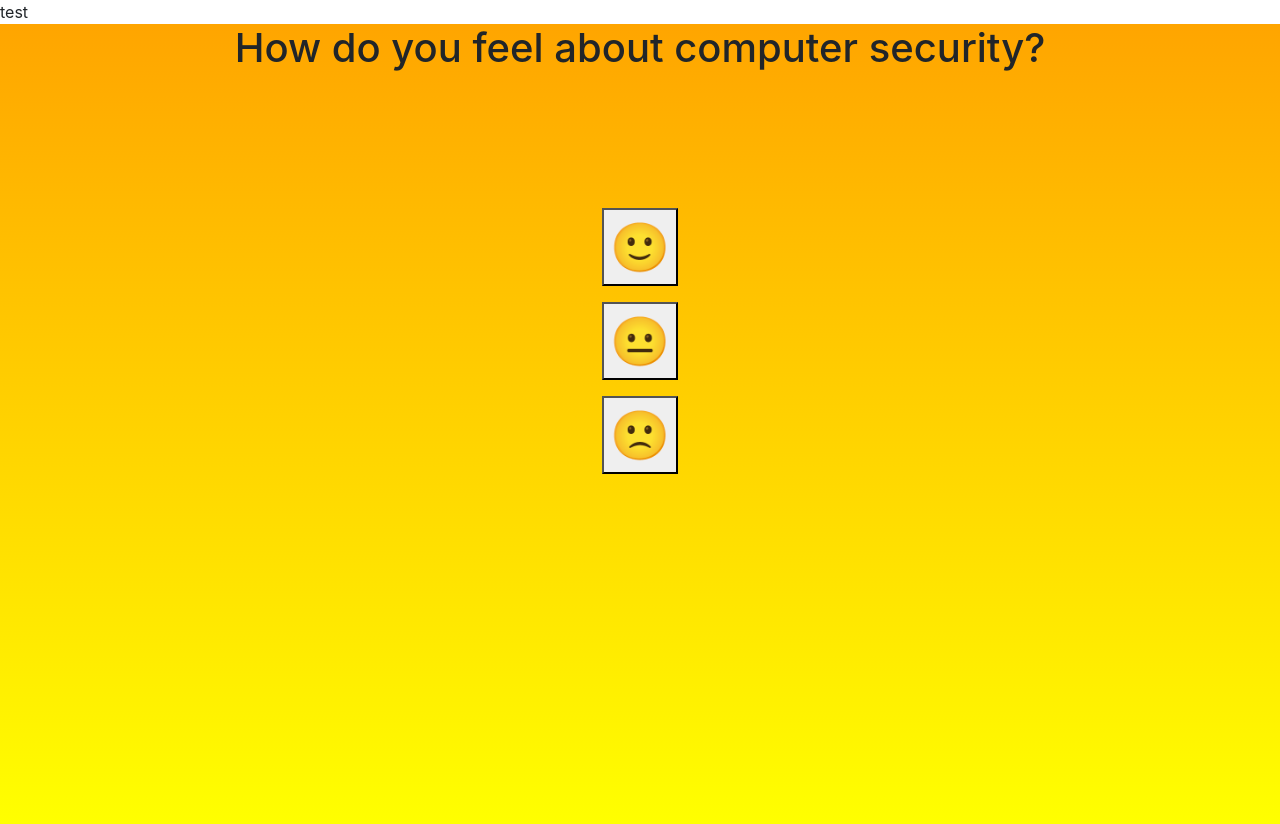
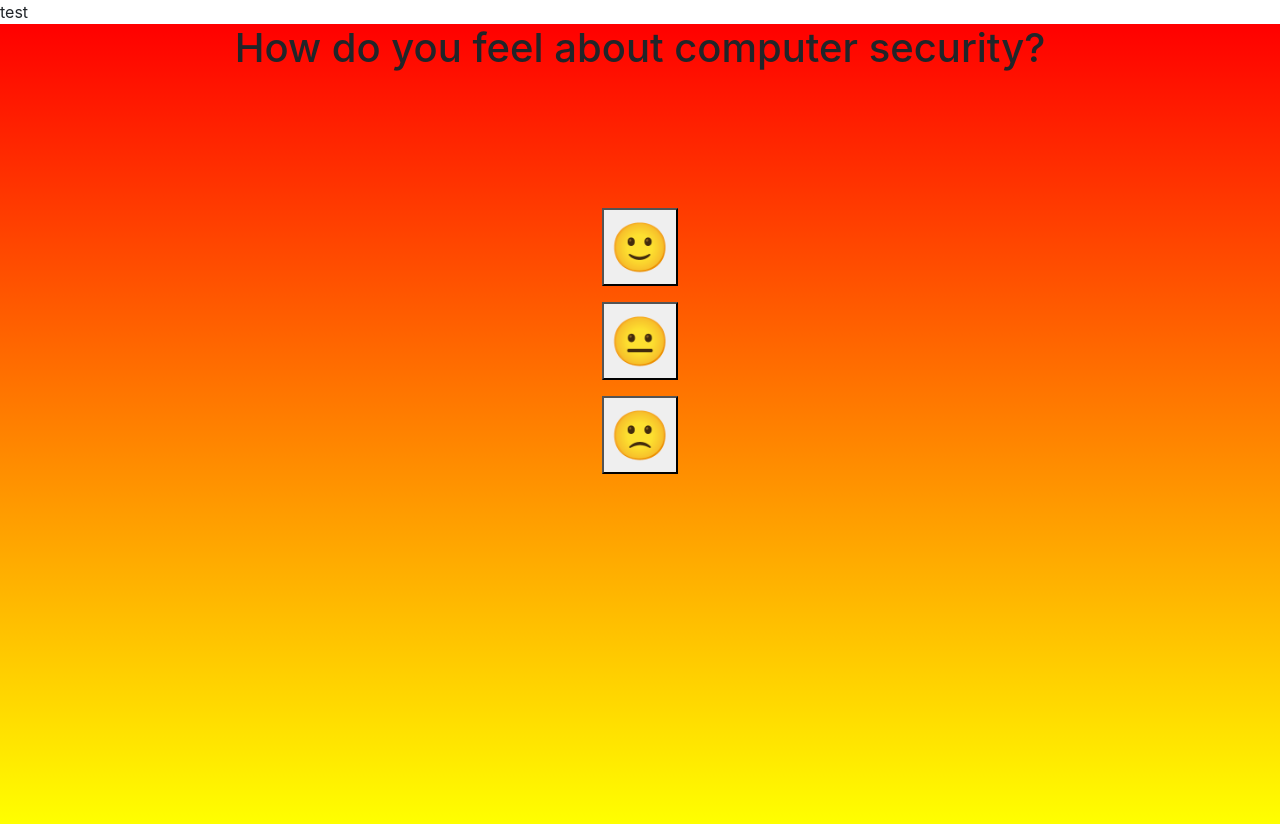
Before and after one commit to Walkmilton/Honours-Project, a PHP site: page / in a window 1280 px wide. Run offline with PHP 8.4, Linux system fonts and the light colour scheme.

Commit message:
Update style.css

```diff
--- a/style.css
+++ b/style.css
@@ -1,5 +1,5 @@
 #background {
-	background-image: linear-gradient(orange, yellow);
+	background-image: linear-gradient(red, yellow);
 	height: 100vh;
 	width: 100%;
 }
```
